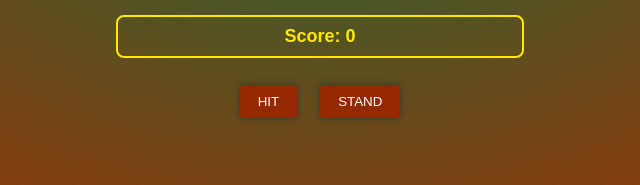
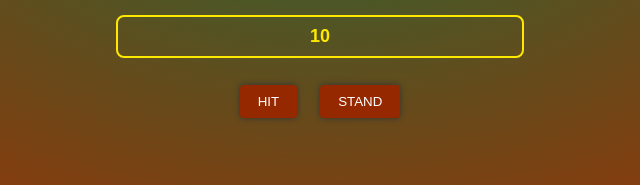
Before and after one commit to TomasSamu/blackjack_hackathon, a website: page src/assets/index.html in a window 1280 px wide. Both pictures are taken after a click on the button "HIT". Shown: the part 574-759 px from the top of the page, 320-960 px from the left. Drawn offline with nearby package versions, Linux system fonts and the light colour scheme; files that its build step writes are made by us from their sources.

Commit message:
mega progress counting score bitchess!!

```diff
--- a/src/assets/index.html
+++ b/src/assets/index.html
@@ -9,7 +9,7 @@
 </head>
 <body>
   <div id="dealer-hand" class="hand">
-    <div class="score">Score: ?</div>
+    <div id="dealscore" class="score">Score: ?</div>
     <div id="dealerCard" class="cards">
       <!-- <div class="card face-10-of-hearts"></div> -->
       <div class="card face-revers"></div>
@@ -24,7 +24,7 @@
       <div class="card face-jack-of-spades"></div>
       <div class="card face-2-of-diamonds"></div> -->
     </div>
-    <div class="score">Score: 0</div>
+    <div id="handscore" class="score">Score: 0</div>
     <div class="hand-controls">
       <button class="js-hit">HIT</button>
       <button class="js-stand">STAND</button>
--- a/src/assets/js/app.js
+++ b/src/assets/js/app.js
@@ -3,21 +3,17 @@ document.addEventListener('DOMContentLoaded', () => {
   const deck = new Deck();
   deck.shuffle();
 
- /*  const handDealer = new Hand();
-  const handPlayer = new Hand(); */
 
-  // handPlayer = card.assignNum();
- /*  const handDealer = new Hand([]);
-  const handPlayer = new Hand([]); */
- deck.hit('dealer');
+  const handPlayer = new Hand([]);
+  deck.hit('dealer');
 /*  console.log(deck.hit('dealer')); */
 
   let hitButton = document.querySelector('.js-hit')
   hitButton.addEventListener('click', () => {
 
     const card = deck.hit('player');
+  /*   console.log(card) */
     handPlayer.addCards(card.value)
-
 
   })
 
--- a/src/assets/js/card.js
+++ b/src/assets/js/card.js
@@ -27,7 +27,7 @@
 
 }
 
-  render(){
+render(){
     this.assignNum();
     this.element = document.createElement('div');
     this.element.className = `card face-${this.rank}-of-${this.suit}`
--- a/src/assets/js/deck.js
+++ b/src/assets/js/deck.js
@@ -85,7 +85,6 @@ class Deck {
 
   hit(player){
     let popedCard =  this.cards.pop();
-    console.log(popedCard);
     popedCard.mount(this.render(player));
      return popedCard;
   }
--- a/src/assets/js/hand.js
+++ b/src/assets/js/hand.js
@@ -1,11 +1,22 @@
  class Hand {
-    constructor(cards){
-        this.score;
-        this.cards = cards;
+    constructor(){
+        this.score = 0;
     }
 
-this.score = card.value;
-console.log(this.score);
+/* this.score = card.value;
+console.log(this.score); */
 
+addCards(value){
+
+this.score += value;
+document.querySelector('#handscore').textContent = this.score /* {
+    if this.score > 21 {
+        .textContent = "BUSTED";
+    }else {
+        return this.score
+    }
+} */ ;
+console.log(value);
+}
 
 }
```
